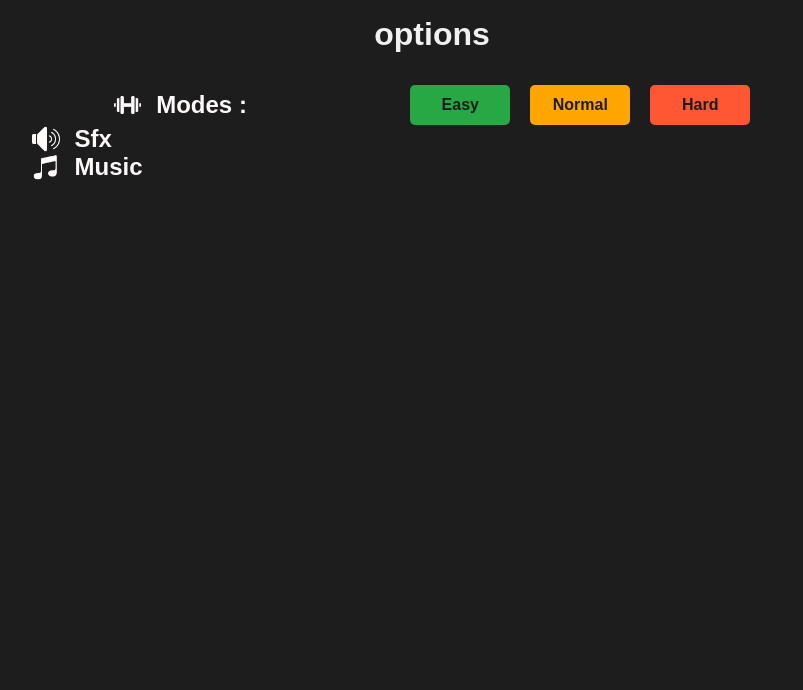
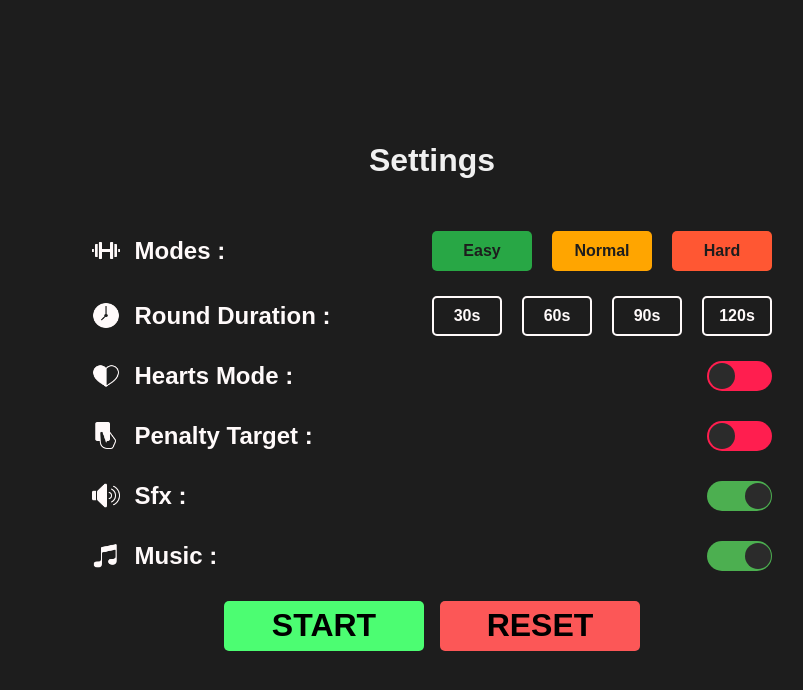
Before and after one commit to OxilonX/aim-trainer, a plain HTML site: page settings/options.html in a window 1280 px wide. Shown: the whole page, without its empty margins (208-1011 px from the left). Drawn offline with Linux system fonts and the light colour scheme.

Commit message:
settings page ui completed

```diff
--- a/settings/options.html
+++ b/settings/options.html
@@ -10,7 +10,7 @@
   <body>
     <h1 class="coming-soon">Coming Soon on smaller devices ...</h1>
     <div class="container">
-      <h1>options</h1>
+      <h1>Settings</h1>
       <section class="options">
         <ul class="modes">
           <li class="option-title">
@@ -23,27 +23,63 @@
             <button class="hard">hard</button>
           </li>
         </ul>
-        <ul class="sounds">
-          <li class="sfx">
+        <ul class="duration">
+          <li class="option-title">
+            <img src="../icons/icons8-clock-50.png" alt="" />
+            <h2>round duration :</h2>
+          </li>
+          <li class="nested-options">
+            <button class="time-settings">30s</button>
+            <button class="time-settings">60s</button>
+            <button class="time-settings">90s</button>
+            <button class="time-settings">120s</button>
+          </li>
+        </ul>
+        <ul class="toggle-settings-container">
+          <li class="hearts toggle-settings">
             <div class="option-title">
-              <img src="../icons/icons8-sound-50.png" alt="" />
-              <h2>sfx</h2>
+              <img src="../icons/icons8-heart-50.png" alt="" />
+              <h2>hearts mode :</h2>
             </div>
             <div class="toggle-container">
               <div class="toggle"></div>
               <div class="toggle-switch"></div>
             </div>
           </li>
-          <li class="music">
+          <li class="enemy toggle-settings">
             <div class="option-title">
-              <img src="../icons/icons8-musical-note-50.png" alt="" />
-              <h2>music</h2>
+              <img src="../icons/icons8-foul-50.png" alt="" />
+              <h2>penalty target :</h2>
             </div>
             <div class="toggle-container">
               <div class="toggle"></div>
               <div class="toggle-switch"></div>
             </div>
           </li>
+          <li class="sfx toggle-settings">
+            <div class="option-title">
+              <img src="../icons/icons8-sound-50.png" alt="" />
+              <h2>sfx :</h2>
+            </div>
+            <div class="toggle-container">
+              <div class="toggle active"></div>
+              <div class="toggle-switch active"></div>
+            </div>
+          </li>
+          <li class="music toggle-settings">
+            <div class="option-title">
+              <img src="../icons/icons8-musical-note-50.png" alt="" />
+              <h2>music :</h2>
+            </div>
+            <div class="toggle-container">
+              <div class="toggle active"></div>
+              <div class="toggle-switch active"></div>
+            </div>
+          </li>
+          <div class="start-container">
+            <button class="start">start</button>
+            <button class="reset">reset</button>
+          </div>
         </ul>
       </section>
     </div>
--- a/styles/options.css
+++ b/styles/options.css
@@ -6,7 +6,7 @@
 }
 
 body {
-  max-height: 100vh;
+  height: 100vh;
   display: flex;
   align-items: center;
   justify-content: center;
@@ -22,16 +22,19 @@ ul {
   flex-direction: column;
   gap: 2em;
   width: 50em;
-  margin: auto;
-  margin-top: 1em;
+  margin: 2em auto;
+  margin-top: 1.5em;
 }
 h1 {
   text-align: center;
+  margin-bottom: 20px;
 }
 .options {
   display: flex;
   flex-direction: column;
-  align-items: flex-start;
+  padding: 0 60px;
+
+  gap: 25px;
 }
 .nested-options {
   display: flex;
@@ -57,7 +60,7 @@ h1 {
   width: 100%;
   display: flex;
   align-items: center;
-  justify-content: space-around;
+  justify-content: space-between;
 }
 .modes button {
   width: 100px;
@@ -96,15 +99,15 @@ h1 {
   box-shadow: 0 4px 10px rgba(0, 0, 0, 0.3);
 }
 
-.easy:active {
+.easy.active {
   transform: scale(0.95);
 }
 
-.normal:active {
+.normal.active {
   transform: scale(0.95);
 }
 
-.hard:active {
+.hard.active {
   transform: scale(0.95);
 }
 .active-mode {
@@ -112,10 +115,115 @@ h1 {
   margin: 0 10px;
   box-shadow: 0 4px 10px rgba(0, 0, 0, 0.3);
 }
-.sounds {
-  justify-content: space-around;
+.toggle-settings-container {
+  display: flex;
+  flex-direction: column;
+  gap: 30px;
 }
 
+.toggle-settings {
+  display: flex;
+  justify-content: space-between;
+  width: 100%;
+  gap: 100px;
+}
+.toggle-container {
+  position: relative;
+}
+.toggle {
+  display: flex;
+  align-items: center;
+  background-color: rgb(255, 30, 79);
+  height: 30px;
+  width: 65px;
+  border-radius: 20px;
+  transition: 0.3s;
+}
+.toggle-switch {
+  position: absolute;
+  top: 2px;
+  left: 2px;
+  height: 26px;
+  width: 26px;
+  border-radius: 20px;
+  background: #2b2b2b;
+  cursor: pointer;
+  transition: 0.3s;
+}
+.toggle-switch.active {
+  position: absolute;
+  top: 2px;
+  left: 38px;
+  right: 2px;
+  height: 26px;
+  width: 26px;
+  border-radius: 20px;
+  background: #2b2b2b;
+}
+.toggle.active {
+  background-color: #4caf50;
+}
+.duration {
+  width: 100%;
+  display: flex;
+  align-items: center;
+  justify-content: space-between;
+}
+.duration button {
+  width: calc(280px / 4);
+  height: 40px;
+  border-radius: 5px;
+  font-size: 1rem;
+  font-weight: bold;
+  color: #fffafa;
+  border: 2px solid #fffafa;
+  background-color: transparent;
+  text-transform: capitalize;
+  cursor: pointer;
+}
+.duration button:hover {
+  background-color: #fffafa;
+  color: #1d1d1d;
+  border-color: #1d1d1d;
+}
+
+.duration button.duration-active {
+  background-color: #1d1d1d;
+  color: #fffafa;
+  transform: scale(0.95);
+}
+.start-container {
+  display: flex;
+  gap: 1em;
+  align-self: center;
+}
+.start-container button {
+  width: 200px;
+  height: 50px;
+  border-radius: 5px;
+  font-size: 2rem;
+  font-weight: 550;
+  text-transform: uppercase;
+  cursor: pointer;
+}
+.start {
+  background-color: #4cfd72;
+}
+.start:hover {
+  opacity: 0.9;
+}
+.start:active {
+  transform: scale(1.01);
+}
+.reset {
+  background-color: rgb(252, 87, 87);
+}
+.reset:hover {
+  opacity: 0.9;
+}
+.reset:active {
+  transform: scale(1.01);
+}
 .coming-soon {
   display: none;
   font-size: 3rem;
@@ -123,6 +231,7 @@ h1 {
   font-weight: 700;
   font-family: Arial, Helvetica, sans-serif;
 }
+
 @media (max-width: 1235px) {
   .board {
     width: 100%;
```
Also changed, not shown: icons/icons8-clock-50.png (added), icons/icons8-foul-50.png (added), icons/icons8-heart-50.png (added).
